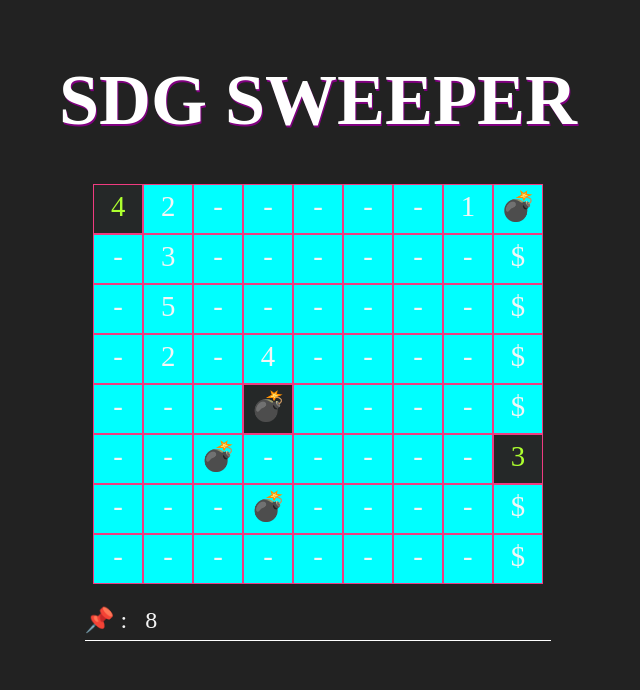
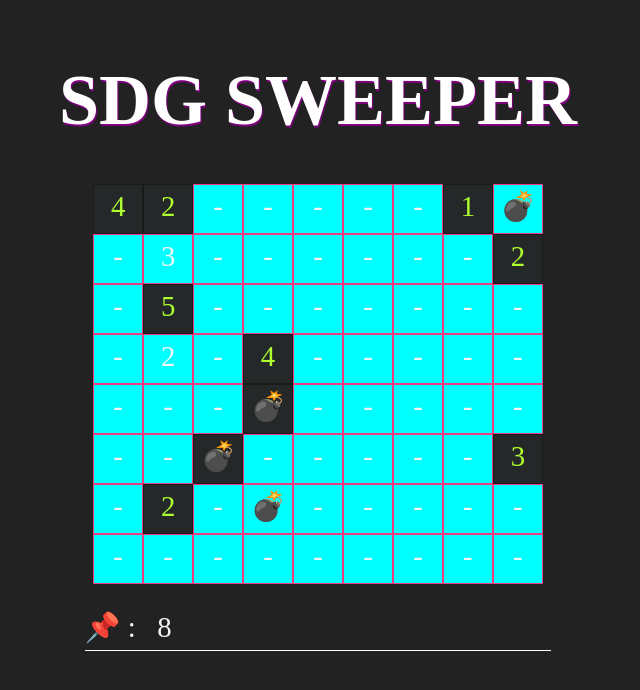
Before and after one commit to TatyCat/sweeper, a React (Create React App) app: page / in a window 1280 px wide. Shown: the top 690 px of the page, without its empty margins (322-962 px from the left). Built offline with nearby package versions, Linux system fonts and the light colour scheme; a web font is replaced by a local one.

Commit message:
good stopping point - css basics completed

```diff
--- a/src/components/GameBoard.js
+++ b/src/components/GameBoard.js
@@ -6,13 +6,13 @@ class GameBoard extends Component {
       <main>
         <tr>
           <td className="boom"> {" 4 "}</td>
-          <td> {" 2 "}</td>
+          <td className="boom"> {" 2 "}</td>
           <td> {" - "}</td>
           <td> {" - "}</td>
           <td> {" - "}</td>
           <td> {" - "}</td>
           <td> {" - "}</td>
-          <td> {" 1 "}</td>
+          <td className="boom"> {" 1 "}</td>
           <td> {" 💣 "}</td>
         </tr>
         <tr>
@@ -24,27 +24,27 @@ class GameBoard extends Component {
           <td> {" - "}</td>
           <td> {" - "}</td>
           <td> {" - "}</td>
-          <td> {" $ "}</td>
+          <td className="boom"> {" 2 "}</td>
         </tr><tr>
           <td> {" - "}</td>
-          <td> {" 5 "}</td>
+          <td className="boom"> {" 5 "}</td>
           <td> {" - "}</td>
           <td> {" - "}</td>
           <td> {" - "}</td>
           <td> {" - "}</td>
           <td> {" - "}</td>
           <td> {" - "}</td>
-          <td> {" $ "}</td>
+          <td> {" - "}</td>
         </tr><tr>
           <td> {" - "}</td>
           <td> {" 2 "}</td>
           <td> {" - "}</td>
-          <td> {" 4 "}</td>
+          <td className="boom"> {" 4 "}</td>
           <td> {" - "}</td>
           <td> {" - "}</td>
           <td> {" - "}</td>
           <td> {" - "}</td>
-          <td> {" $ "}</td>
+          <td> {" - "}</td>
         </tr><tr>
           <td> {" - "}</td>
           <td> {" - "}</td>
@@ -54,11 +54,11 @@ class GameBoard extends Component {
           <td> {" - "}</td>
           <td> {" - "}</td>
           <td> {" - "}</td>
-          <td> {" $ "}</td>
+          <td> {" - "}</td>
         </tr><tr>
           <td> {" - "}</td>
           <td> {" - "}</td>
-          <td> {" 💣 "}</td>
+          <td className="boom"> {" 💣 "}</td>
           <td> {" - "}</td>
           <td> {" - "}</td>
           <td> {" - "}</td>
@@ -67,14 +67,14 @@ class GameBoard extends Component {
           <td className="boom"> {" 3 "}</td>
         </tr><tr>
           <td> {" - "}</td>
-          <td> {" - "}</td>
+          <td className="boom"> {" 2 "}</td>
           <td> {" - "}</td>
           <td> {" 💣 "}</td>
           <td> {" - "}</td>
           <td> {" - "}</td>
           <td> {" - "}</td>
           <td> {" - "}</td>
-          <td> {" $ "}</td>
+          <td> {" - "}</td>
         </tr><tr>
           <td> {" - "}</td>
           <td> {" - "}</td>
@@ -84,7 +84,7 @@ class GameBoard extends Component {
           <td> {" - "}</td>
           <td> {" - "}</td>
           <td> {" - "}</td>
-          <td> {" $ "}</td>
+          <td> {" - "}</td>
         </tr>
         <p >{"📌: "}
           <span id="flags"> {" 8"} </span></p>
--- a/src/index.css
+++ b/src/index.css
@@ -52,7 +52,7 @@ td {
 }
 
 p {
-  font-size: calc(1.5rem);
+  font-size: calc(2vh + 1vw);
   color: whitesmoke;
   letter-spacing: .5ch;
   border-bottom: 1px solid white;
@@ -62,4 +62,5 @@ p {
 .boom {
   background-color: rgba(39, 43, 43, 0.699);
   color: greenyellow;
+  border: 1.5px rgb(26, 25, 25) solid;
 }
```
